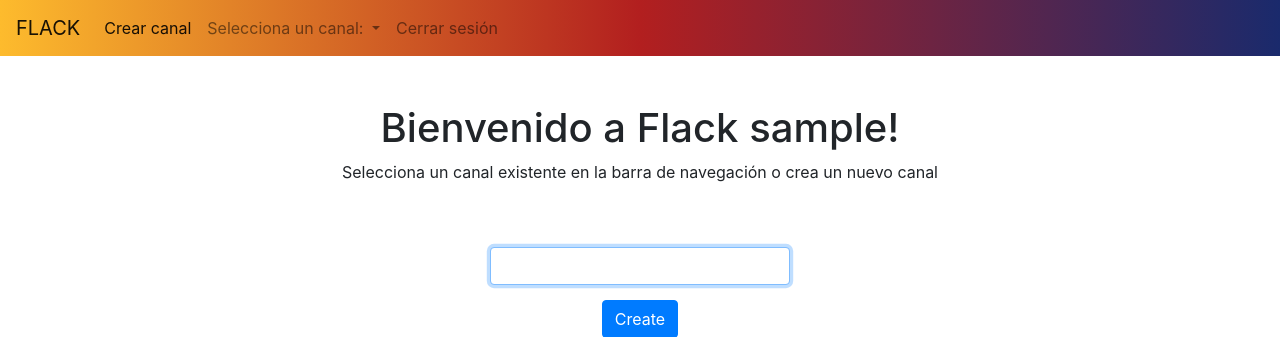
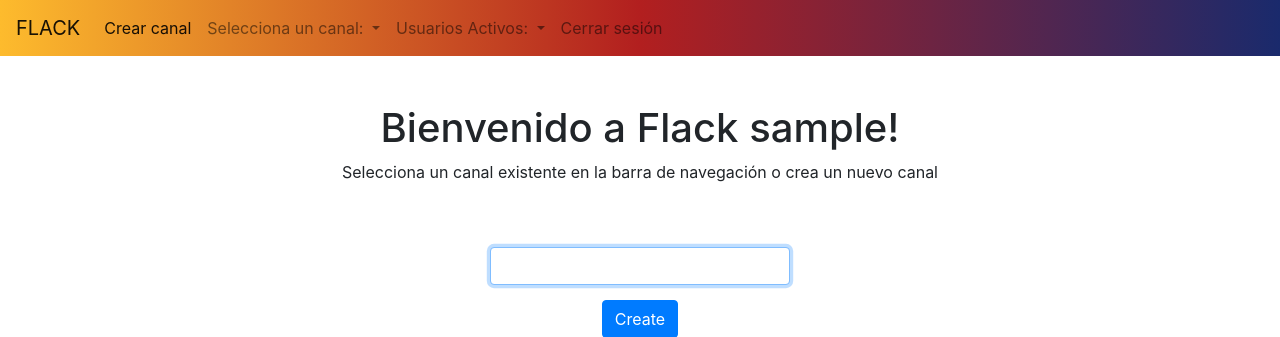
Before and after one commit to TavoRivera/chat-website-by-socketio, a Flask app: page / in a window 1280 px wide. Shown: the top 337 px of the page. Run offline with Flask 2, Linux system fonts and the light colour scheme; the visitor is signed in with stand-in values (Sample User, id 1); some libraries are stand-ins or nearby versions.

Commit message:
:poop: - @TavoRivera - aun falta mantener el canal cuando se cierra el nav y el toque personal

```diff
--- a/application.py
+++ b/application.py
@@ -19,13 +19,14 @@ socketio = SocketIO(app, cors_allowed_origin="*")
 users = []
 channels = []
 canalmensajes = dict()
-canalmensajes["general"] = []
+#private = dict()
+#canalmensajes["general"] = []
 
 
 @app.route("/")
 @login_required
 def index():
-    return render_template('index.html', channels=channels)
+    return render_template('index.html', channels=channels, activos=users)
 
 
 @app.route("/login", methods=['GET', 'POST'])
@@ -83,7 +84,7 @@ def create():
 def canal(canal):
     session['canal'] = canal
 
-    return render_template('channel.html', channels=channels, canal=canal, mensajes=canalmensajes[canal])
+    return render_template('channel.html', channels=channels, activos=users, canal=canal, mensajes=canalmensajes[canal])
 
 
 @socketio.on('join')
@@ -93,6 +94,7 @@ def on_join():
     print("_---------------entra")
     join_room(room)
     emit('joined', {
+        "canal": room,
         "mensaje": username + " ha entrado a la sala de chat"},
         room=room)
 
--- a/static/index.js
+++ b/static/index.js
@@ -7,7 +7,7 @@ document.addEventListener('DOMContentLoaded', () => {
 
         document.querySelector('#submit').disabled = true;
 
-        // Enable button only if there is text in the input field
+        // habilita el botón solo si hay texto en el campo de entrada
         document.querySelector('#task').onkeyup = () => {
             if (document.querySelector('#task').value.length > 0)
                 document.querySelector('#submit').disabled = false;
@@ -15,7 +15,8 @@ document.addEventListener('DOMContentLoaded', () => {
                 document.querySelector('#submit').disabled = true;
         };
 
-       document.querySelector('#new-task').onsubmit = () => {
+        // toma el valor de entrada en el input del mensaje cuando se suba
+        document.querySelector('#new-task').onsubmit = () => {
 
             const mensaje = document.querySelector('#task').value;
 
@@ -30,35 +31,42 @@ document.addEventListener('DOMContentLoaded', () => {
     });
 
 
-
-
+        // la animación se ejecuta por cada submit de mensajes
     $('#submit').on('click',function()
     {
         //Fijo el scroll al fondo usando añadiendo una animación (animate)
         $(".chats").animate({ scrollTop: $('.chats').prop("scrollHeight")}, 800);
     });
 
+    // cuando se detecte una conexión, notificar en la sala que ese usuario ha ingresado
     socket.on('joined', data => {
         const li = document.createElement('li');
         li.className = 'list'
         li.innerHTML = `<b>${data.mensaje}`;
         document.querySelector('#tasks').append(li);
         console.log("aca si");
+        localStorage.setItem('last_channel', data.canal)
     });
 
+
+  // recibe los datos desde el servidor para luego imprimirlos dentro de una etiqueta li a continuación creada
     socket.on('announce mensaje', data => {
         let local = localStorage.getItem("localuser")
         console.log(local)
         const li = document.createElement('li');
+        // si el usuario del mensaje enviado desde el servidor no coincide con el usuario propio del navegador
         if (data.user != local) {
+            // creamos una clase que identifique el mensaje como de otra persona
             li.className = 'client-chat'
         }
         else {
+            // sino creamos otra clase que identifique el mensaje como propio
             li.className = 'my-chat'
         }
 
         li.innerHTML = `<b>${data.user}:</b> ${data.mensaje} --- ${data.tiempo} `;
         document.querySelector('#tasks').append(li);
+        // agrega animación por cada chat enviado por otra persona
         $(".chats").animate({ scrollTop: $('.chats').prop("scrollHeight")}, 800);
     });
 
--- a/templates/channel.html
+++ b/templates/channel.html
@@ -26,7 +26,7 @@ Estás en {{canal}}
                 <li class="my-chat"><b>{{ mensaje[0] }}:</b> {{ mensaje[1] }} {{'\n'}} --- {{ mensaje[2]}}</li>
                 {%- endif -%}
                 {%- endfor -%}
-                {{ '----- These are old messages -----' }}{{- '\n' -}}
+                {{ '----- mensajes antiguos -----' }}{{- '\n' -}}
                 {%- endif -%}
                 <ul id="tasks">
                 </ul>
@@ -41,6 +41,4 @@ Estás en {{canal}}
     </div>
 </div>
 
-
-
 {% endblock %}
--- a/templates/index.html
+++ b/templates/index.html
@@ -18,5 +18,4 @@ Crea o unete a un canal
         <button class="btn btn-primary" id="submitchannel" type="submit">Create</button>
     </form>
 
-
 {% endblock %}
--- a/templates/layout.html
+++ b/templates/layout.html
@@ -41,6 +41,19 @@
                         {% endfor %}
                     </div>
                 </li>
+                <li class="nav-item dropdown">
+                    <a class="nav-link dropdown-toggle" href="#" id="navbarScrollingDropdown" role="button" data-toggle="dropdown"
+                        aria-expanded="false">
+                        Usuarios Activos:
+                    </a>
+                    <div class="dropdown-menu" aria-labelledby="navbarDropdownMenuLink">
+                        {% for users in activos %}
+                        {% if users != session.username %}
+                        <a class="dropdown-item activos" href="#">{{ users }}</a>
+                        {% endif %}
+                        {% endfor %}
+                    </div>
+                </li>
                 <li class="nav-item">
                     <a id="logout" class="nav-link" href="/logout">Cerrar sesión</a>
                 </li>
--- a/templates/login.html
+++ b/templates/login.html
@@ -7,7 +7,7 @@ login
 
 {% block content %}
 
-    <h2>Inicia sesión</h2>
+    <h2 class="text-center">Inicia sesión</h2>
     <form id="form-signin" class="form" method="POST">
         <div class="form-group">
             <input type="text" class="form-control username" id="username" name="username"
```
Also changed, not shown: README.md.
